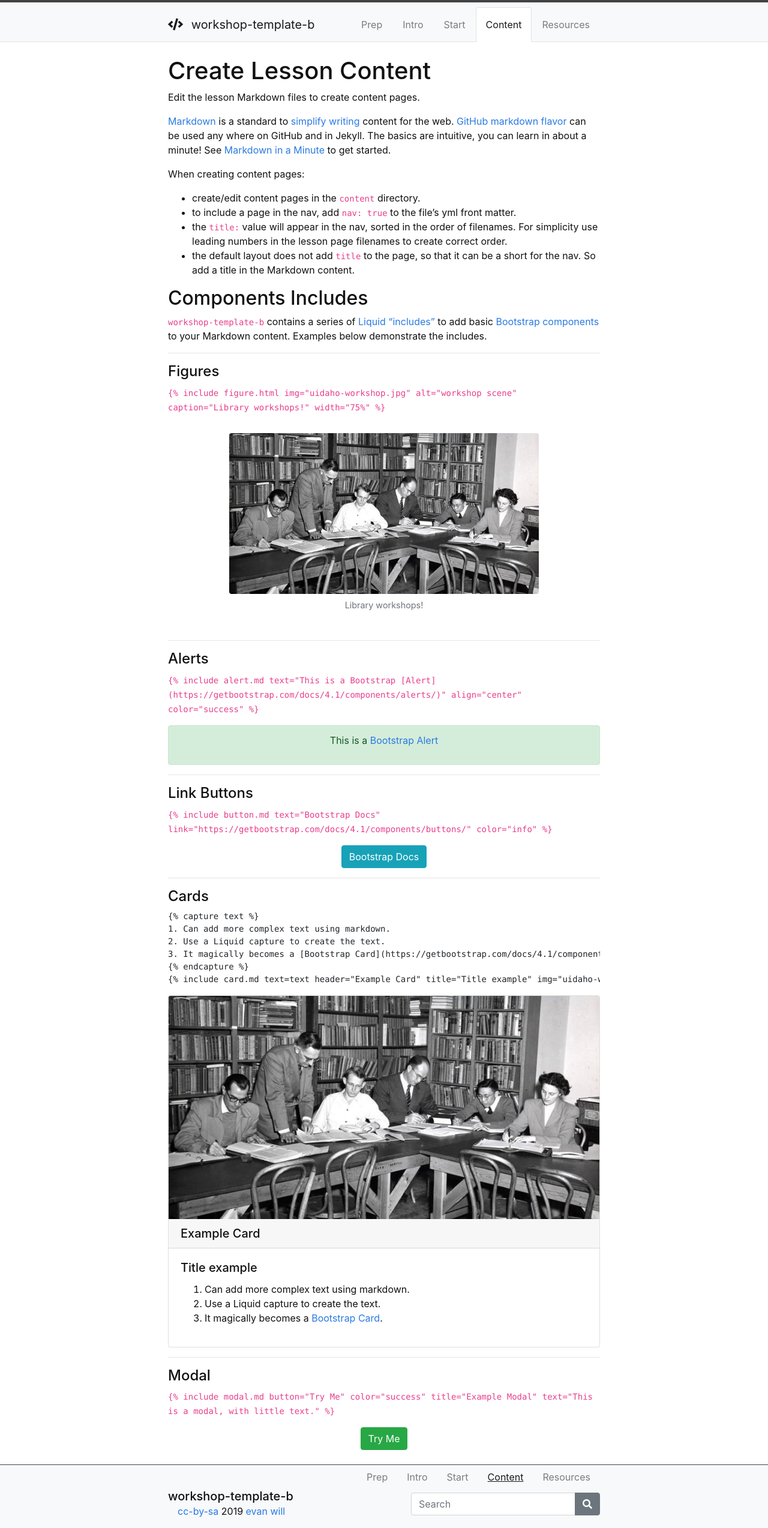
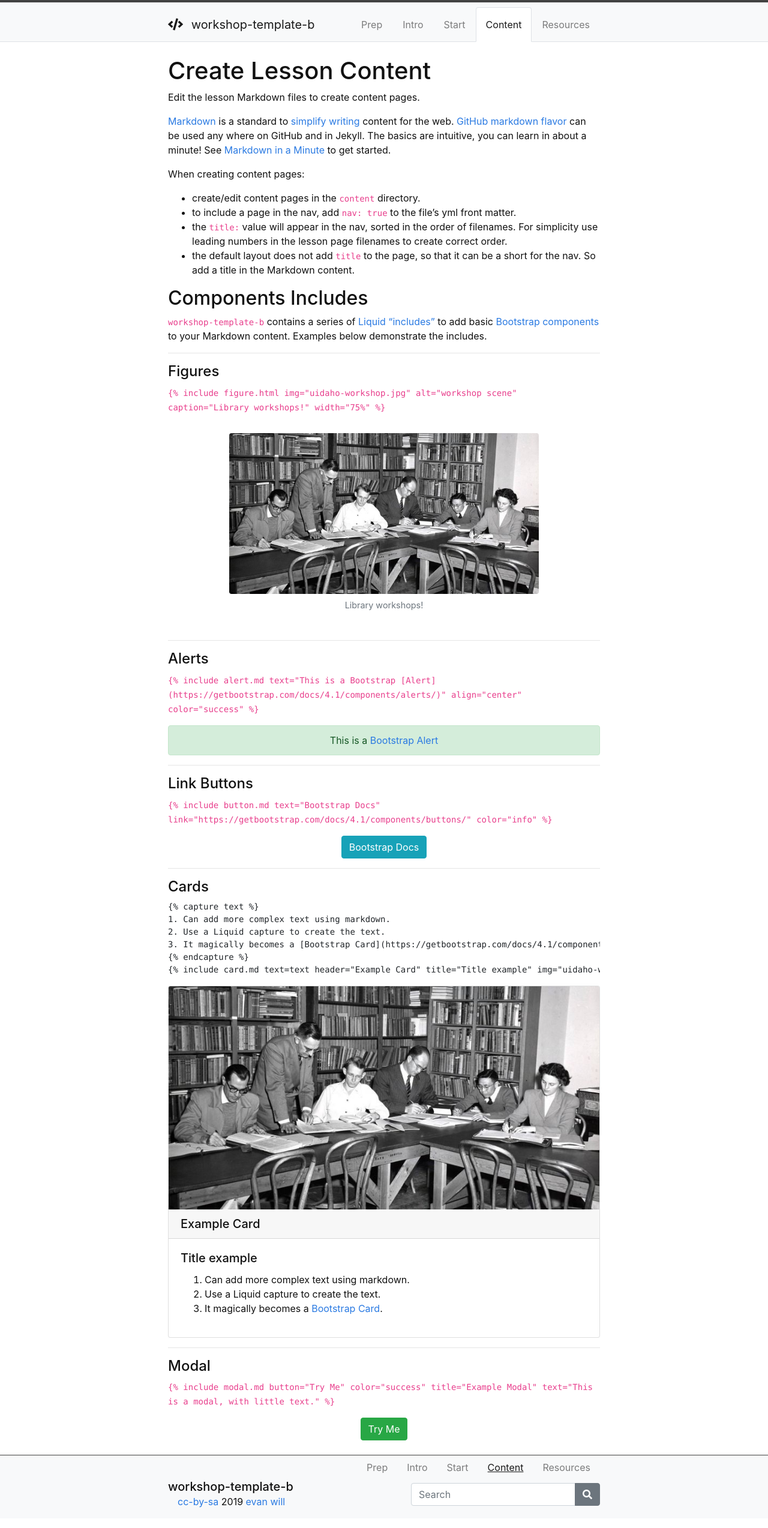
Before and after one commit to evanwill/workshop-template-b, a Jekyll site: the page built from content/3-lesson.md, in a window 1280 px wide. Shown: the whole page at 60% size. Built offline with Jekyll 4.4.1, drawn with Linux system fonts in a browser that asks for light colours.

Commit message:
update card and alerts templates

```diff
--- a/_includes/card.md
+++ b/_includes/card.md
@@ -1,5 +1,5 @@
 <div class="card mb-3">
-{% if include.img %}<img class="card-img-top" src="{{ include.img | prepend: '/images/' | absolute_url }}" alt="Card image cap">{% endif %}
+{% if include.img %}<img class="card-img-top" src="{{ include.img | prepend: '/images/' | absolute_url }}" alt="{{ include.alt | default: 'Card image' }}">{% endif %}
 {% if include.header %}<h5 class="card-header">{{ include.header }}</h5>{% endif %}
 <div class="card-body">
 {% if include.title %}<h5 class="card-title">{{ include.title }}</h5>{% endif %}
--- a/_sass/_custom.scss
+++ b/_sass/_custom.scss
@@ -38,3 +38,5 @@ a {
 @media (min-width:1200px){
     .container{max-width:$container-max}
 }
+/* remove margin in alerts */
+.alert p { margin-bottom: 0; }
```
